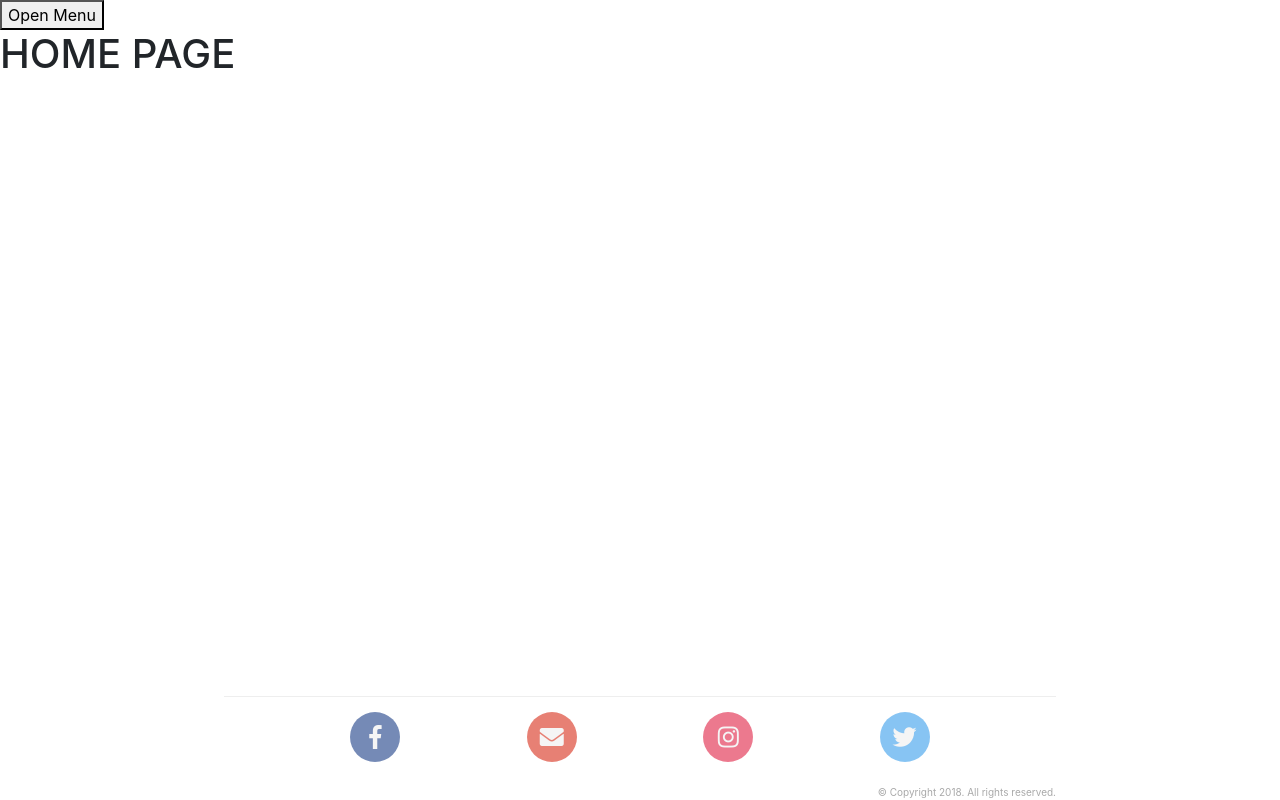
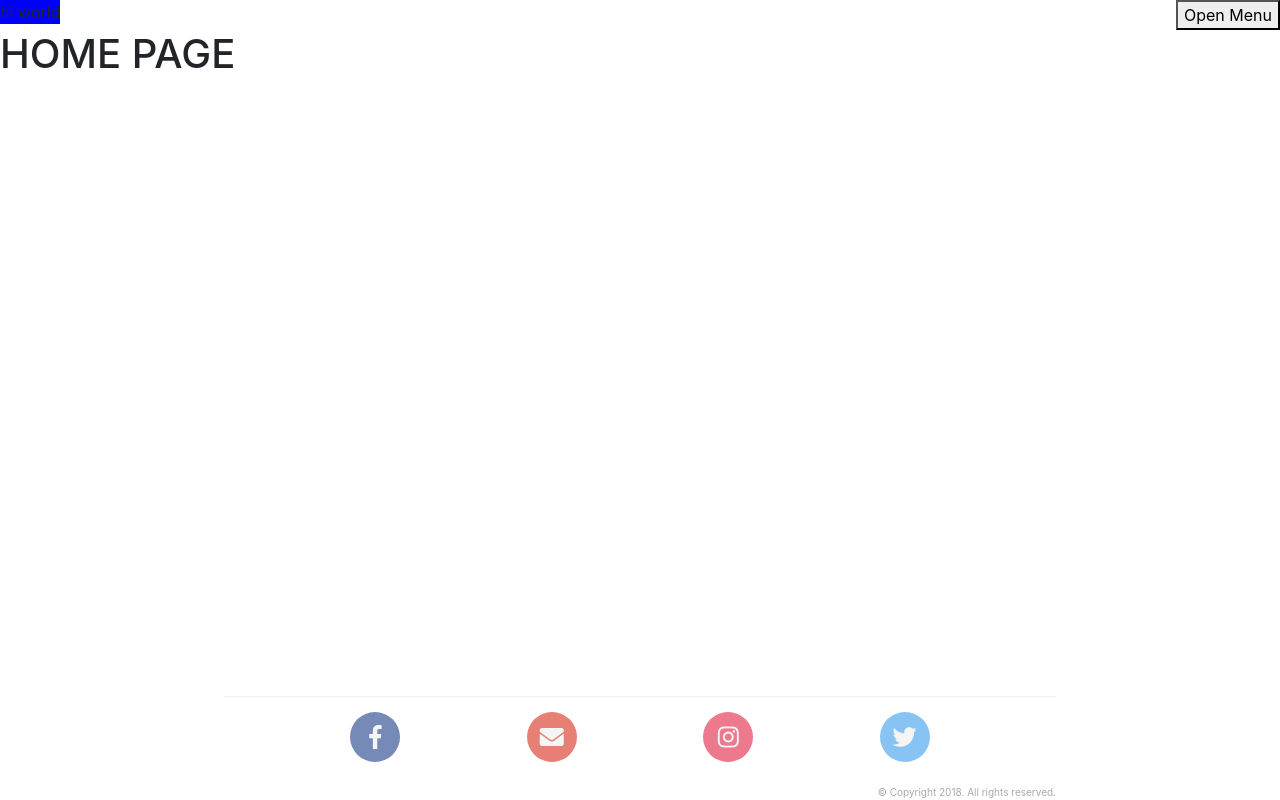
Before and after one commit to TEDxUMSA-2018/frontend, a React app: page / in a window 1280 px wide. Built offline with nearby package versions, Linux system fonts and the light colour scheme.

Commit message:
fixed scroll bar box sizing

```diff
--- a/src/App.css
+++ b/src/App.css
@@ -5,8 +5,7 @@
   flex-direction: column;
   height: 13vh;
   width: 100%; }
-
-.icons-cont {
+  .footer-view .icons-cont {
     display: flex;
     justify-content: space-evenly;
     align-items: center;
@@ -14,15 +13,7 @@
     padding-top: 15px;
     width: 65%;
     min-height: 65px; }
-
-.base-cont {
-  display: flex;
-  justify-content: space-between;
-  align-items: flex-end;
-  width: 65%;
-  min-height: 30px; }
-
-.icon-container {
+    .footer-view .icons-cont .icon-container {
       display: flex;
       float: left;
       align-items: center;
@@ -31,42 +22,42 @@
       width: 50px;
       height: 50px;
       cursor: pointer; }
-
-.contact-icon {
+      .footer-view .icons-cont .icon-container .contact-icon {
         font-size: 24px;
         color: whitesmoke; }
-
-.copyright {
+    .footer-view .icons-cont #facebook {
+      transition: background-color 0.3s ease, transform 0.3s ease;
+      background-color: rgba(59, 89, 152, 0.7); }
+      .footer-view .icons-cont #facebook:hover {
+        background-color: #3b5998;
+        transform: scale(1.08); }
+    .footer-view .icons-cont #instagram {
+      transition: background-color 0.3s ease, transform 0.3s ease;
+      background-color: rgba(228, 64, 95, 0.7); }
+      .footer-view .icons-cont #instagram:hover {
+        background-color: #e4405f;
+        transform: scale(1.08); }
+    .footer-view .icons-cont #twitter {
+      transition: background-color 0.3s ease, transform 0.3s ease;
+      background-color: rgba(85, 172, 238, 0.7); }
+      .footer-view .icons-cont #twitter:hover {
+        background-color: #55acee;
+        transform: scale(1.08); }
+    .footer-view .icons-cont #email {
+      transition: background-color 0.3s ease, transform 0.3s ease;
+      background-color: rgba(221, 75, 57, 0.7); }
+      .footer-view .icons-cont #email:hover {
+        background-color: #dd4b39;
+        transform: scale(1.08); }
+  .footer-view .base-cont {
+    display: flex;
+    justify-content: space-between;
+    align-items: flex-end;
+    width: 65%;
+    min-height: 30px; }
+    .footer-view .base-cont .copyright {
       color: darkgray;
       font-size: 10px; }
-
-#facebook {
-  transition: background-color 0.3s ease, transform 0.3s ease;
-  background-color: rgba(59, 89, 152, 0.7); }
-  #facebook:hover {
-    background-color: #3b5998;
-    transform: scale(1.08); }
-
-#instagram {
-  transition: background-color 0.3s ease, transform 0.3s ease;
-  background-color: rgba(228, 64, 95, 0.7); }
-  #instagram:hover {
-    background-color: #e4405f;
-    transform: scale(1.08); }
-
-#twitter {
-  transition: background-color 0.3s ease, transform 0.3s ease;
-  background-color: rgba(85, 172, 238, 0.7); }
-  #twitter:hover {
-    background-color: #55acee;
-    transform: scale(1.08); }
-
-#email {
-  transition: background-color 0.3s ease, transform 0.3s ease;
-  background-color: rgba(221, 75, 57, 0.7); }
-  #email:hover {
-    background-color: #dd4b39;
-    transform: scale(1.08); }
 
 .overlay {
   height: 100%;
@@ -111,12 +102,17 @@
     top: 15px;
     right: 35px; } }
 
-html {
-  overflow-x: hidden; }
+.header {
+  display: flex;
+  align-items: flex-start;
+  justify-content: space-between;
+  width: 100%; }
+  .header .event-container {
+    background-color: blue; }
 
 .main-container {
   background-color: #7f8c8d; }
 
 .main-view {
   min-height: 87vh;
-  width: 100vw; }
+  width: 100%; }
--- a/src/App.js
+++ b/src/App.js
@@ -8,17 +8,17 @@ import {
 import {
   COMPONENT_ROUTES
 } from './constants/Routes';
-import Footer from './sections/features/Footer';
-import OverlayMenu from './common/OverlayNavbar';
+import Footer from './common/Footer';
+import Header from './common/Header'
 
 class App extends React.Component {
   render() {
     return (
       <div>
         <div className="main-view">
+          <Header />
           <Router>
             <div>
-              <OverlayMenu/>
               { COMPONENT_ROUTES.map((item, index) =>
                 <Route
                   key={`route-${index}`}
--- a/src/App.scss
+++ b/src/App.scss
@@ -2,17 +2,15 @@
 // component.
 
 @import 'styles/_globals.scss';
-@import '../styles/features/footer';
+@import '../styles/common/footer';
 @import '../styles/common/_overlay-menu.scss';
+@import '../styles/common/_header.scss';
 
-html {
-  overflow-x: hidden;
-}
 
 .main-container {
   background-color: $mainColor;
 }
 .main-view {
   min-height: $mainViewHeight;
-  width: 100vw;
+  width: 100%;
 }
--- /dev/null
+++ b/src/common/Header.js
@@ -0,0 +1,16 @@
+import React from 'react';
+
+import OverlayNavbar from './OverlayNavbar'
+
+export default class Footer extends React.Component{
+    render(){
+        return (
+            <div className='header'>
+                <div className='event-container'>
+                    hi world
+                </div>
+                <OverlayNavbar />
+            </div>
+        )
+    }
+}
--- /dev/null
+++ b/styles/common/_header.scss
@@ -0,0 +1,10 @@
+
+.header {
+  display: flex;
+  align-items: flex-start;
+  justify-content: space-between;
+  width: 100%;
+  .event-container {
+    background-color: blue;
+  }
+}
```
Also changed, not shown: styles/common/_footer.scss (added, +63 -0 lines), styles/features/_footer.scss (deleted, +0 -63 lines), src/common/Footer.js (renamed from src/sections/features/Footer.js). Lines whose indentation alone changed are shown as unchanged.
